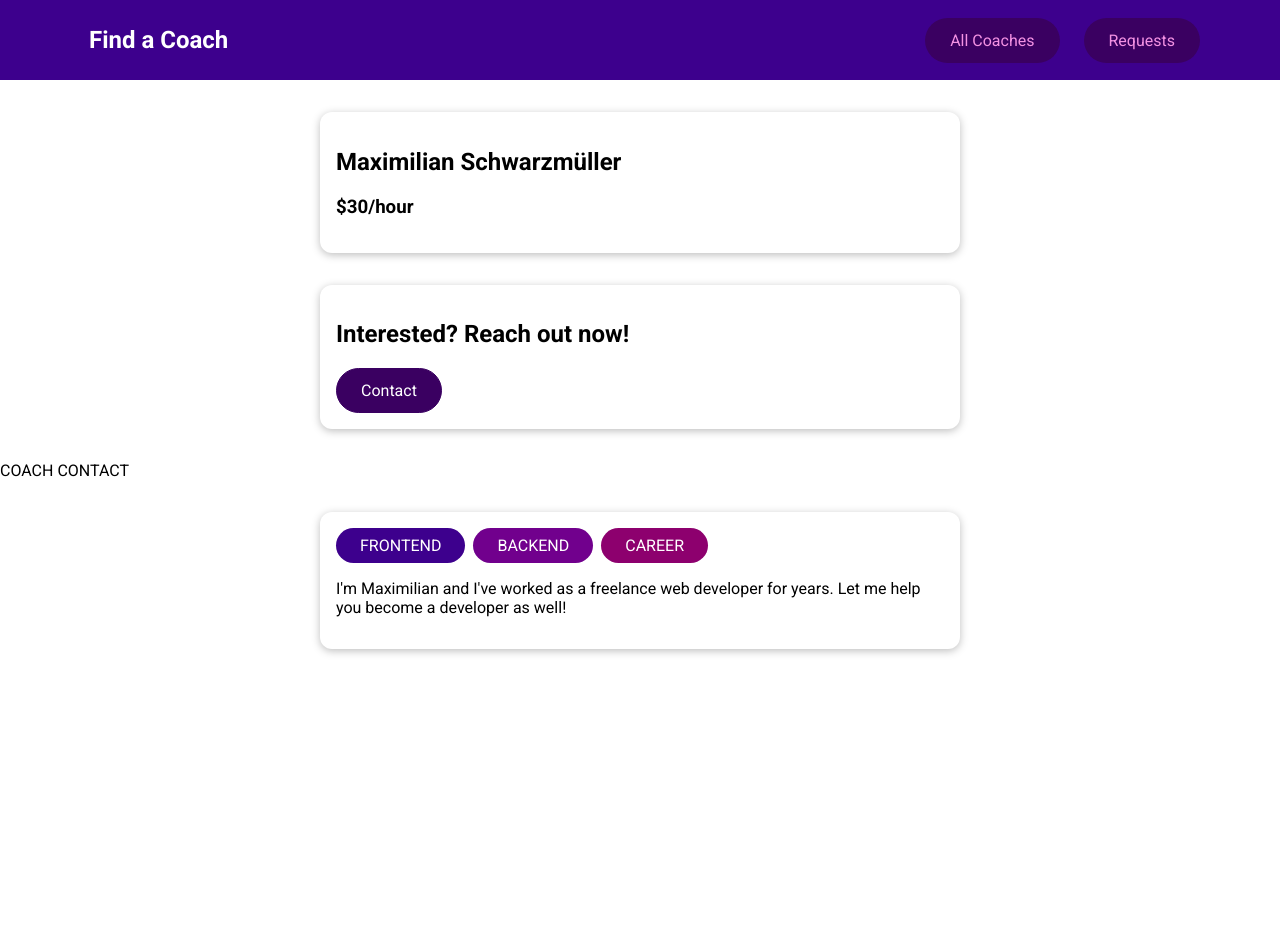
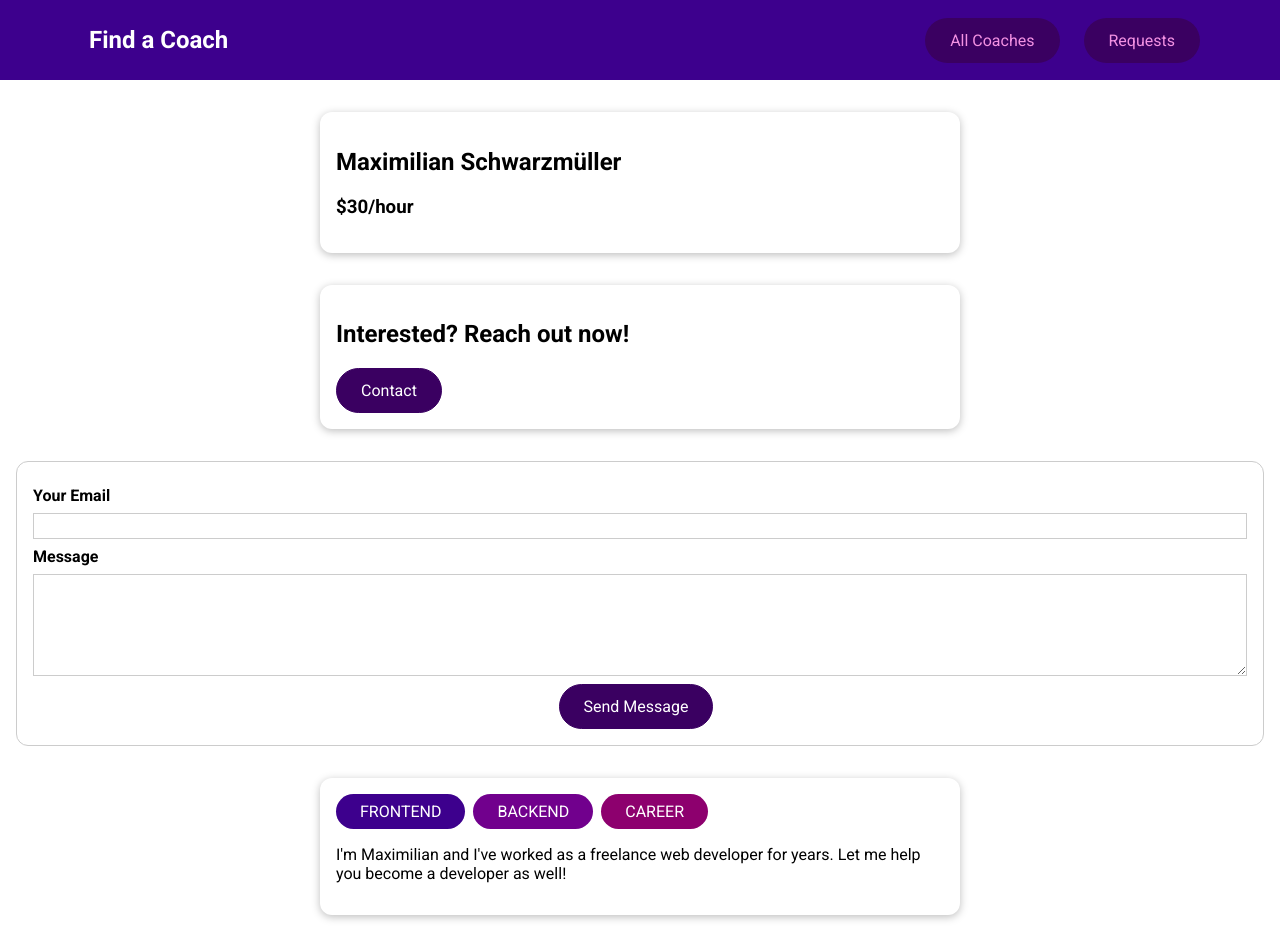
Before and after one commit to Morkachukzy/find-a-coach-web-app, a Vue app: page /coaches/c1/contact in a window 1280 px wide. Before the commit the page ends 800 px from the top, so only its background shows below. Built offline with nearby package versions, Linux system fonts and the light colour scheme.

Commit message:
Added Contact Form

```diff
--- a/src/components/coaches/CoachItem.vue
+++ b/src/components/coaches/CoachItem.vue
@@ -6,7 +6,7 @@
       <base-badge v-for='area in areas' :key='area' :type='area' :title='area'></base-badge>
     </div>
     <div class='actions'>
-      <base-button mode='outline' :to='coachContactLink'>Contact</base-button>
+      <base-button mode='outline' :to='coachContactLink' link>Contact</base-button>
       <base-button :to='coachDetailsLink' link>View Details</base-button>
     </div>
   </base-card>
--- a/src/views/requests/ContactCoach.vue
+++ b/src/views/requests/ContactCoach.vue
@@ -1,13 +1,83 @@
 <template>
-<div>COACH CONTACT</div>
+  <form @submit.prevent="submitForm">
+    <div class="form-control">
+      <label for="email">Your Email</label>
+      <input type="email" id="email" v-model.trim="email">
+    </div>
+    <div class="form-control">
+      <label for="message">Message</label>
+      <textarea name="" id="message" cols="30" rows="5" v-model.trim="message"></textarea>
+    </div>
+    <p class="errors" v-if="!formIsValid">Please enter a valid email and non-empty message.</p>
+    <div class="actions">
+      <base-button>Send Message</base-button>
+    </div>
+  </form>
 </template>
 
 <script>
 export default {
-  name: 'ContactCoach'
+  name: 'ContactCoach',
+  data() {
+    return {
+      email: '',
+      message: '',
+      formIsValid: true
+    }
+  },
+  methods: {
+    submitForm() {
+      this.formIsValid = true;
+      if(this.email === '' || !this.email.includes('@') || this.message === ''){
+        this.formIsValid = false;
+        return;
+      }
+
+    }
+  },
 };
 </script>
 
 <style scoped>
+form {
+  margin: 1rem;
+  border: 1px solid #ccc;
+  border-radius: 12px;
+  padding: 1rem;
+}
 
+.form-control {
+  margin: 0.5rem 0;
+}
+
+label {
+  font-weight: bold;
+  margin-bottom: 0.5rem;
+  display: block;
+}
+
+input,
+textarea {
+  display: block;
+  width: 100%;
+  font: inherit;
+  border: 1px solid #ccc;
+  padding: 0.15rem;
+}
+
+input:focus,
+textarea:focus {
+  border-color: #3d008d;
+  background-color: #faf6ff;
+  outline: none;
+}
+
+.errors {
+  font-weight: bold;
+  color: red;
+}
+
+.actions {
+  text-align: center;
+}
 </style>
```
